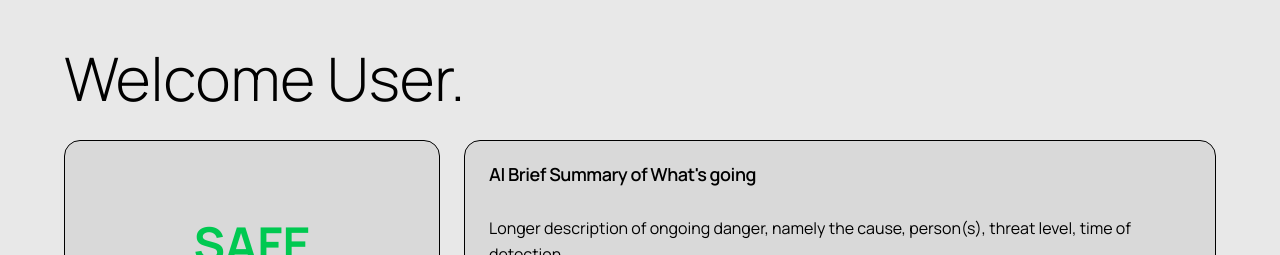
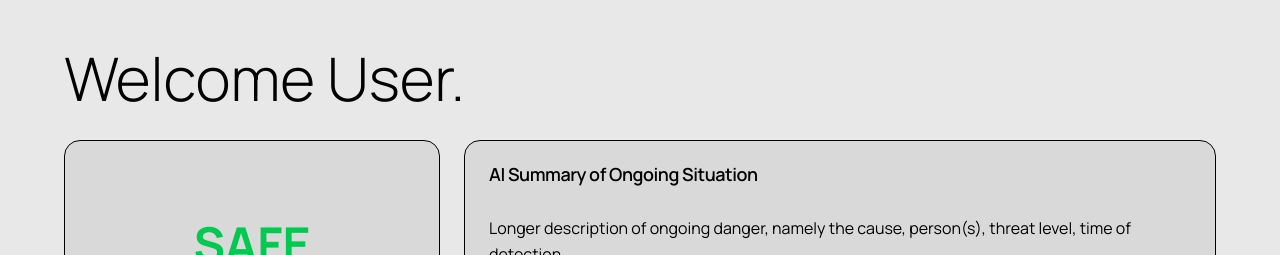
Before and after one commit to xiongian/nexhacks, a Next.js app: page /dashboard in a window 1280 px wide. Shown: the top 255 px of the page. Built offline with nearby package versions, Linux system fonts and the light colour scheme.

Commit message:
modified title

```diff
--- a/app/dashboard/page.tsx
+++ b/app/dashboard/page.tsx
@@ -28,7 +28,7 @@ export default function DashboardPage() {
         <div className="flex flex-row gap-4 sm:gap-6 mb-4 sm:mb-6 min-h-[30vh]">
           <WarningWidget level={dangerLevel} since={dangerSince} />
           <AISummary
-            title="AI Brief Summary of What's going"
+            title="AI Summary of Ongoing Situation"
             description={summaryDescription}
           />
         </div>
```
